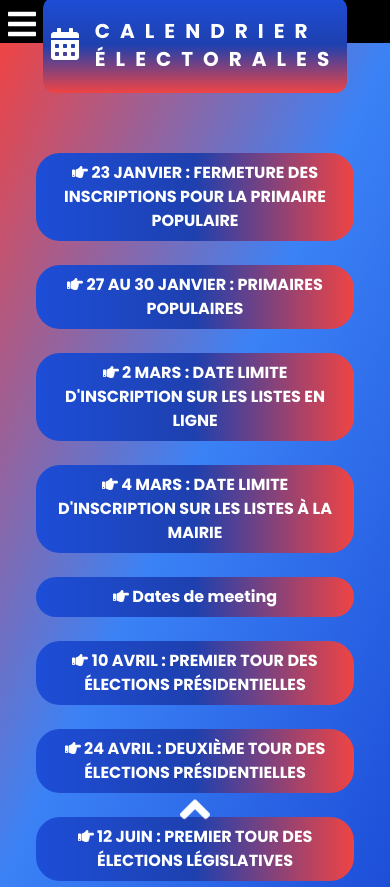
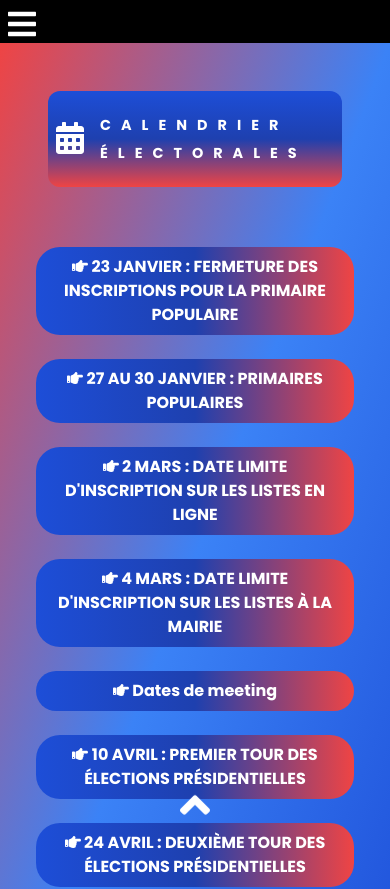
Before and after one commit to assosuffrage/assosuffrage, a Next.js app: page /menu in a window 390 px wide. Shown: the top 889 px of the page. Built offline with nearby package versions, Linux system fonts and the light colour scheme; a web font is replaced by a local one.

Commit message:
solve mobile device

```diff
--- a/pages/components/Layout.js
+++ b/pages/components/Layout.js
@@ -3,7 +3,7 @@ import NavBar from "./NavBar";
 
 const Layout = ({ children, page }) => {
   return (
-    <div className="w-screen grid  m-0 p-0 place-content-center   ">
+    <div className="w-full flex justify-center flex-col  m-0 p-0 place-content-center   ">
       <Head>
       <meta charSet="utf-8" />
       <link
--- a/pages/menu.js
+++ b/pages/menu.js
@@ -16,7 +16,7 @@ const Menu = () =>
     return (
         <div className='bg-gradient-to-tl from-blue-700 via-blue-500 to-red-500'>
 
-            <main className='text-white w-screen h-screen   flex  flex-col justify-center items-center '>
+            <main className='text-white w-full h-full   flex  flex-col justify-center items-center '>
                 <div className='bg-gradient-to-b from-blue-700 via-blue-800 to-red-500  flex flex-row-reverse justify-center items-center  m-12 py-5 px-2 rounded-xl
                   '>
                     <h1 className=' font-bold text-xl md:text-2xl lg:text-2xl ' id='calendar'>
--- a/styles/style.css
+++ b/styles/style.css
@@ -3,7 +3,7 @@
 body {
   margin: 0;
   padding: 0;
-  overflow-x: hidden;
+
   font-family: "Poppins", sans-serif;
 }
 
@@ -13,6 +13,7 @@ h1 {
 }
 #calendar {
   font-family: "Poppins", sans-serif;
+  font-size: 0.9rem;
 }
 .suff {
   color: #3251d6;
```
